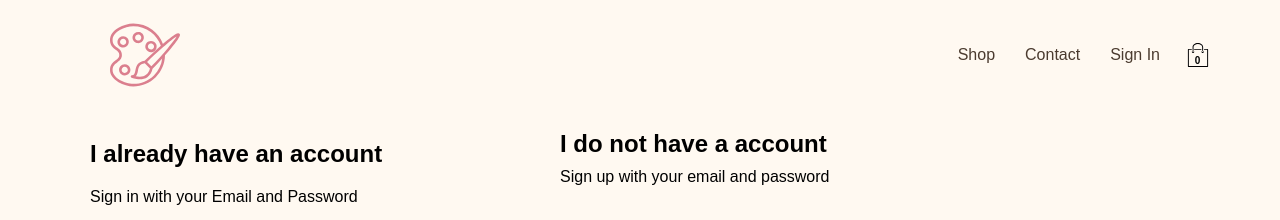
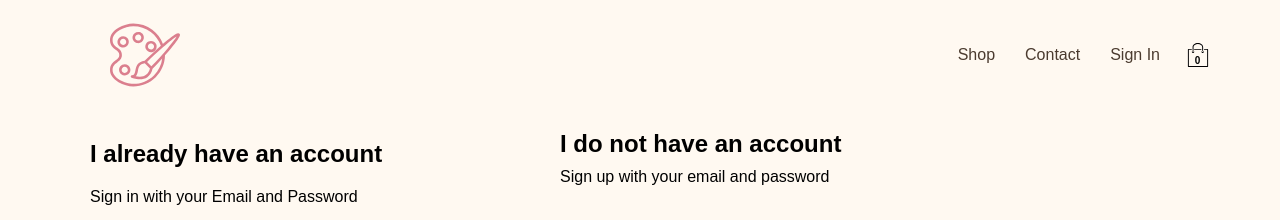
Before and after one commit to Espe-on/alias-art-co, a React (Create React App) app: page /signin in a window 1280 px wide. Shown: the top 220 px of the page. Built offline with nearby package versions, Linux system fonts and the light colour scheme; no server answers; a web font is replaced by a local one.

Commit message:
Spelling correction

```diff
--- a/src/components/sign-up/sign-up.component.jsx
+++ b/src/components/sign-up/sign-up.component.jsx
@@ -58,7 +58,7 @@ class SignUp extends React.Component {
         const { displayName, email, password, confirmPassword } = this.state;
         return (
             <div className='sign-up'>
-                <h2 className='title'>I do not have a account</h2>
+                <h2 className='title'>I do not have an account</h2>
                 <span>Sign up with your email and password</span>
                 <form className='sign-up-form' onSubmit={this.handleSubmit}>
                     <FormInput
```
